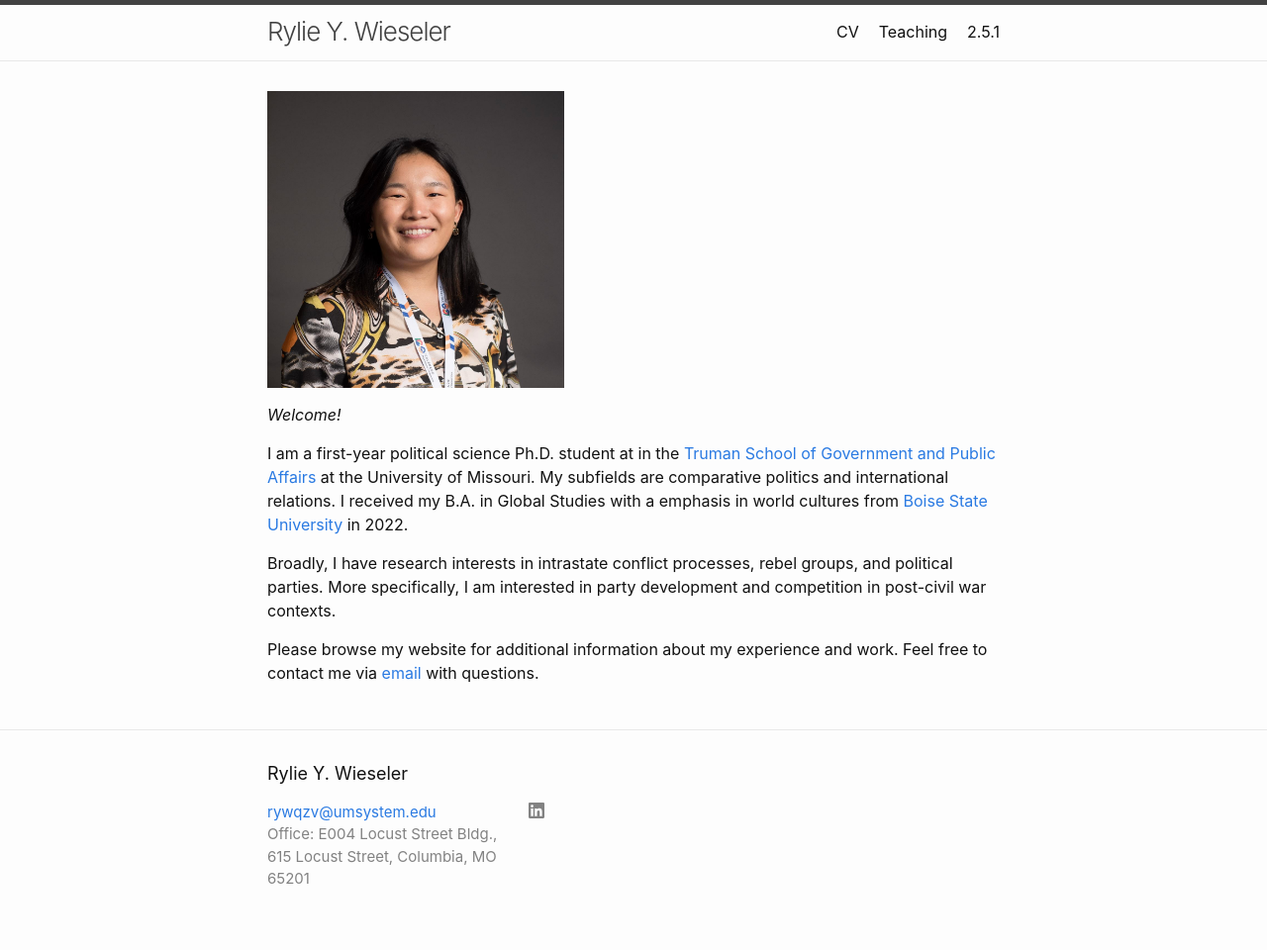
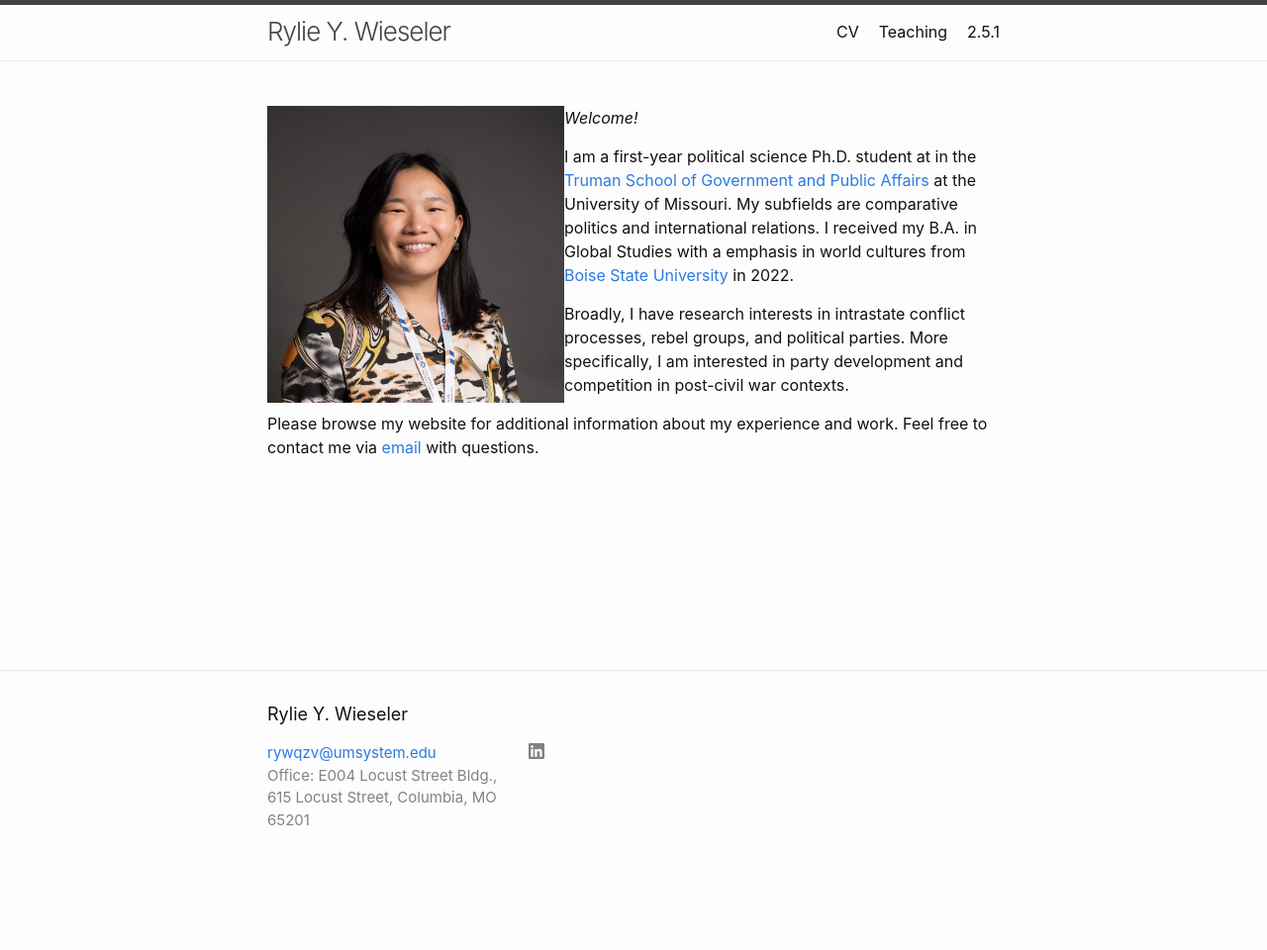
Before and after one commit to ryliewieseler/ryliewieseler.github.io, a Jekyll site: the page built from index.md, in a window 1280 px wide. Shown: the whole page at 99% size. Built offline with Jekyll 4.4.1, drawn with Linux system fonts in a browser that asks for light colours; after the commit the page ends 900 px from its top, so only the background shows below that.

Commit message:
Update index.md

```diff
--- a/index.md
+++ b/index.md
@@ -8,7 +8,7 @@
 layout: home
 ---
 
-<img align="left-center" width="300" height="300" src="files/wieseler.jpg">
+<img align="left" width="300" height="300" src="files/wieseler.jpg">
 
 _Welcome!_
 
```
